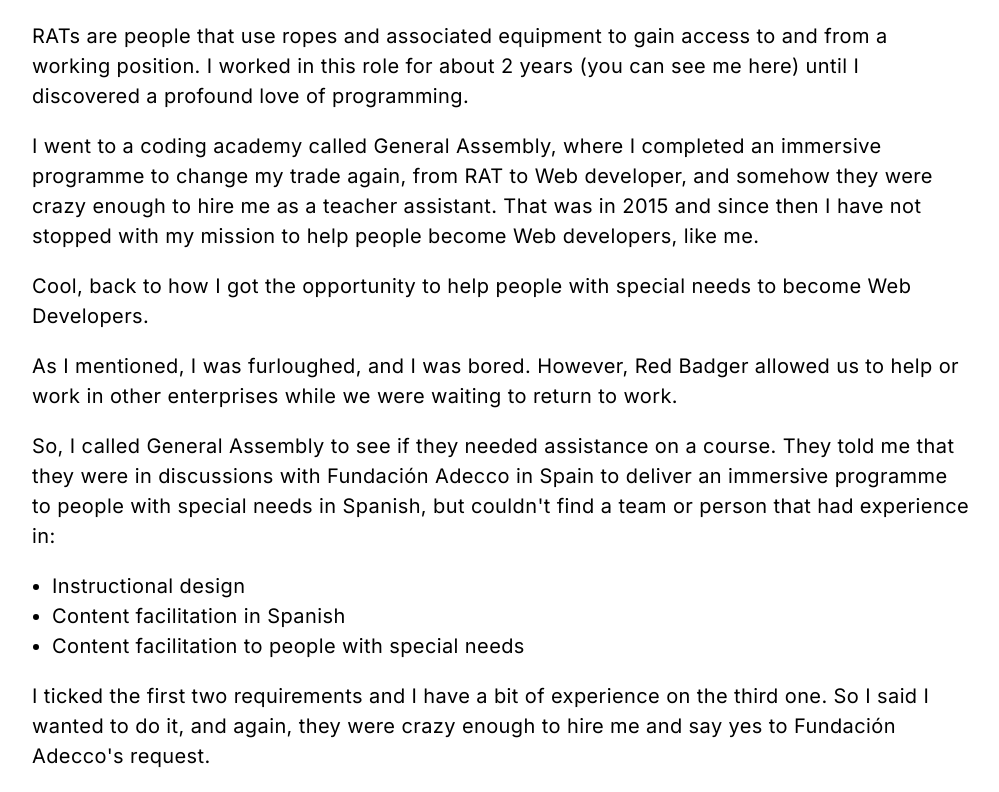
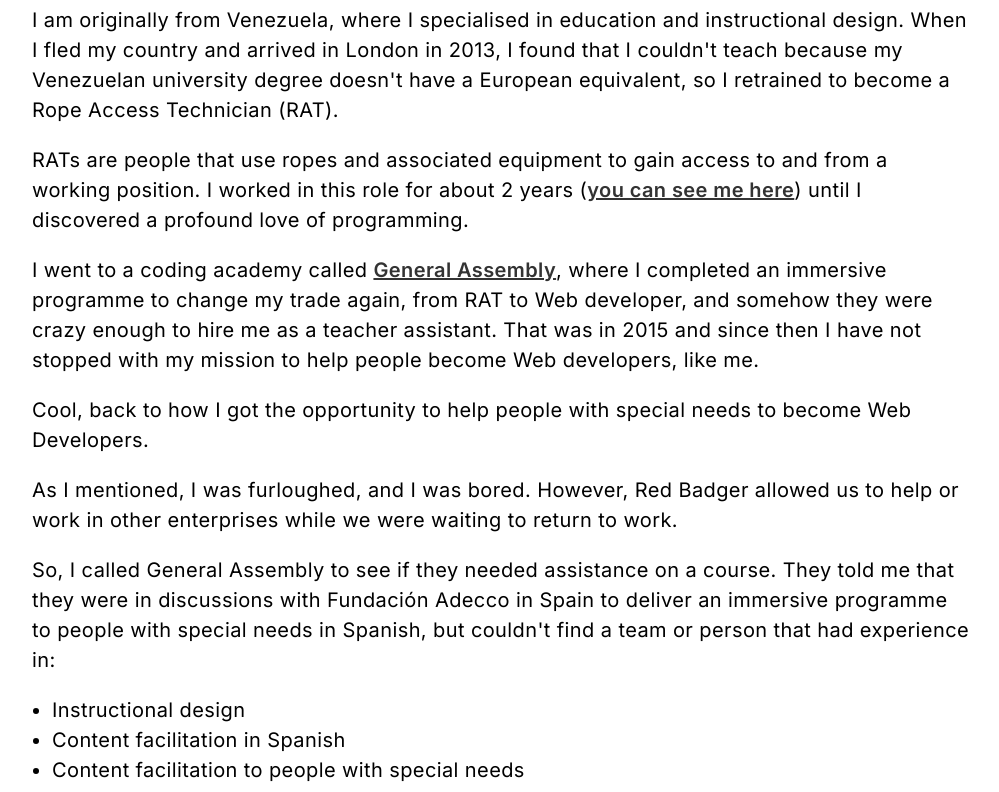
Before and after one commit to pataruco/blog, a Next.js app: page /blog/teaching-people-with-special-needs-how-to-code in a window 1280 px wide. Shown: the part 1068-1860 px from the top of the page, without its empty margins (138-1137 px from the left). Built offline with nearby package versions, Linux system fonts and the light colour scheme.

Commit message:
Add links to posts

```diff
--- a/package.json
+++ b/package.json
@@ -4,12 +4,10 @@
   "private": true,
   "scripts": {
     "dev": "bash ./timestamp.sh && next dev",
-    "build": "next build",
+    "build": "bash ./timestamp.sh && next build",
     "start": "next start",
     "lint": "pnpm rome check .",
-    "format": "pnpm rome format .",
-    "prebuild": "bash ./timestamp.sh",
-    "prestart": "bash ./timestamp.sh"
+    "format": "pnpm rome format ."
   },
   "dependencies": {
     "@mdx-js/loader": "^2.3.0",
--- a/src/app/blog/a11y-is-your-ally/post.mdx
+++ b/src/app/blog/a11y-is-your-ally/post.mdx
@@ -10,7 +10,7 @@
 
 The best inclusive tool of all!
 
-Accessibility is the practice of making websites usable by as many people as possible. It is treating everyone equally and giving them the same opportunities, regardless of ability or circumstances. [[1](#references)]
+Accessibility is the practice of making websites usable by as many people as possible. It is treating everyone equally and giving them the same opportunities, regardless of ability or circumstances. [[1](https://developer.mozilla.org/en-US/docs/Learn/Accessibility/What_is_accessibility#So_what_is_accessibility)]
 
 ## Who?
 
@@ -60,7 +60,7 @@
 
 ### Sidenotes
 
-[Domino's v. Robles][usa-supreme-court-ruling-about-a11y]. On October 7th of 2018, the U.S. Supreme Court allowed a blind man’s accessibility lawsuit against Domino’s Pizza to proceed, paving the way to enforce more companies to provide accessible digital services.
+[Domino's v. Robles][usa-supreme-court-ruling-about-a11y]. On October 7th of 2018, the U.S. Supreme Court allowed a blind man’s accessibility lawsuit against Domino's Pizza to proceed, paving the way to enforce more companies to provide accessible digital services.
 
 ### References
 
--- a/src/app/blog/teaching-people-with-special-needs-how-to-code/post.mdx
+++ b/src/app/blog/teaching-people-with-special-needs-how-to-code/post.mdx
@@ -6,9 +6,9 @@
 
 I am originally from Venezuela, where I specialised in education and instructional design. When I fled my country and arrived in London in 2013, I found that I couldn't teach because my Venezuelan university degree doesn't have a European equivalent, so I retrained to become a Rope Access Technician (RAT).
 
-RATs are people that use ropes and associated equipment to gain access to and from a working position. I worked in this role for about 2 years (you can see me here) until I discovered a profound love of programming.
+RATs are people that use ropes and associated equipment to gain access to and from a working position. I worked in this role for about 2 years ([you can see me here](https://www.theguardian.com/artanddesign/2015/jul/20/hanging-by-thread-rats-keep-skyscrapers-standing)) until I discovered a profound love of programming.
 
-I went to a coding academy called General Assembly, where I completed an immersive programme to change my trade again, from RAT to Web developer, and somehow they were crazy enough to hire me as a teacher assistant. That was in 2015 and since then I have not stopped with my mission to help people become Web developers, like me.
+I went to a coding academy called [General Assembly][ga], where I completed an immersive programme to change my trade again, from RAT to Web developer, and somehow they were crazy enough to hire me as a teacher assistant. That was in 2015 and since then I have not stopped with my mission to help people become Web developers, like me.
 
 Cool, back to how I got the opportunity to help people with special needs to become Web Developers.
 
@@ -36,7 +36,7 @@
   - Understand programming and computer science fundamentals, as well as software engineering best practices.
   - Use version control and collaborative software development with Git and GitHub.
   - Develop full-stack applications using Express with Node.js
-  - Use patterns like model–view–controller (MVC) and Representational State Transfer (REST)
+  - Use patterns like model-view-controller (MVC) and Representational State Transfer (REST)
   - Safely model and store data in SQL and NoSQL databases.
   - Consume and integrate third-party application programming interfaces (APIs) in an application
   - Develop front-end web applications with React.
@@ -109,6 +109,8 @@
 
 ## Acknowledgements
 
-The experience I had couldn't be possible without the amazing support I receive from Red Badger, with special mention to Stu, Laura, Sinem and Abi for being our guest lecturers on programming, delivery and all things UX respectively. Also, without the prompt response from Tim to allow me to make this happen.
+The experience I had couldn't be possible without the amazing support I receive from [Red Badger](https://red-badger.com/), with special mention to [Stu](https://www.linkedin.com/in/stuartharris4/), [Laura](https://www.linkedin.com/in/laura-hasting/), [Sinem](https://www.linkedin.com/in/sinemerdemli/) and [Abi](https://www.linkedin.com/in/abigailcoe/) for being our guest lecturers on programming, delivery and all things UX respectively. Also, without the prompt response from [Tim](https://www.linkedin.com/in/tim-lee-3a7b9029/) to allow me to make this happen.
 
-From the General Assembly side to Callum Goodwilliam for being crazy enough to have hired and trusted me with this endeavour.
+From the [General Assembly][ga] side to [Callum Goodwilliam](https://www.linkedin.com/in/callumgoodwilliam/) for being crazy enough to have hired and trusted me with this endeavour.
+
+[ga]: https://generalassemb.ly/
--- a/src/components/post/style.css
+++ b/src/components/post/style.css
@@ -1,6 +1,6 @@
-.blog-post blockquote,
 .blog-post,
-h1 ~ p:first-of-type:not(blockquote + p) {
+.blog-post,
+h1 ~ p:first-of-type {
   font-size: unset;
   font-size: unset;
   font-weight: unset;
```
